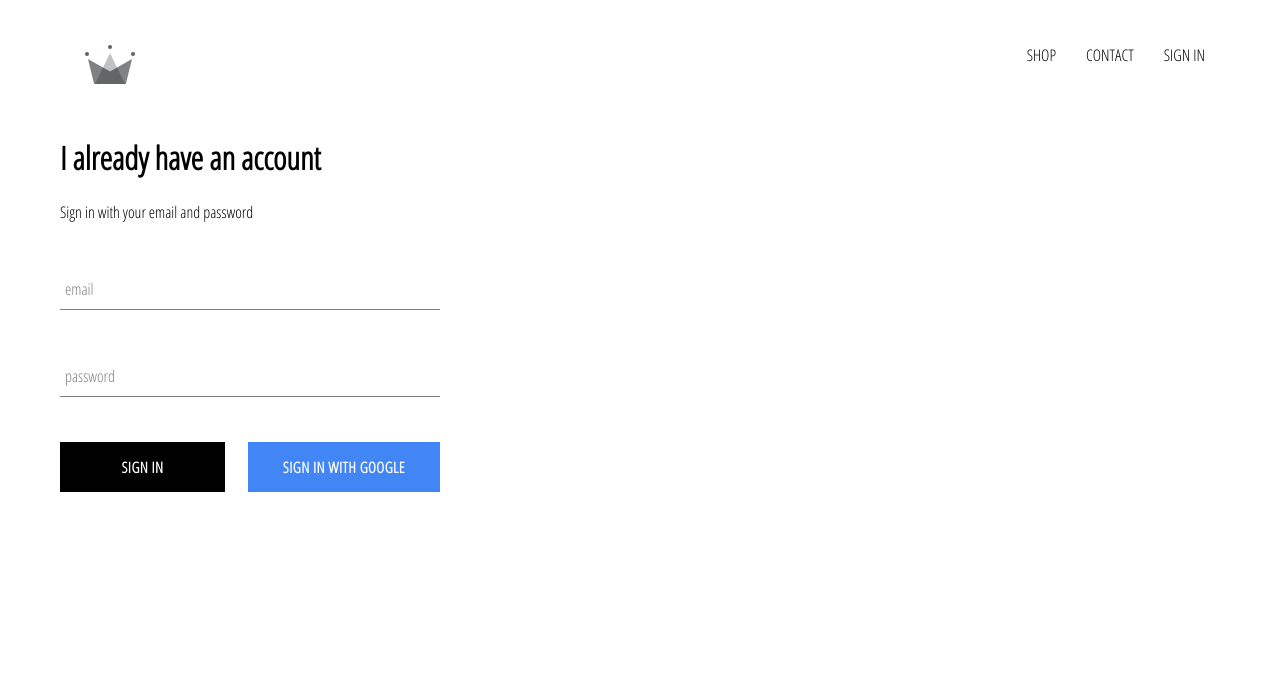
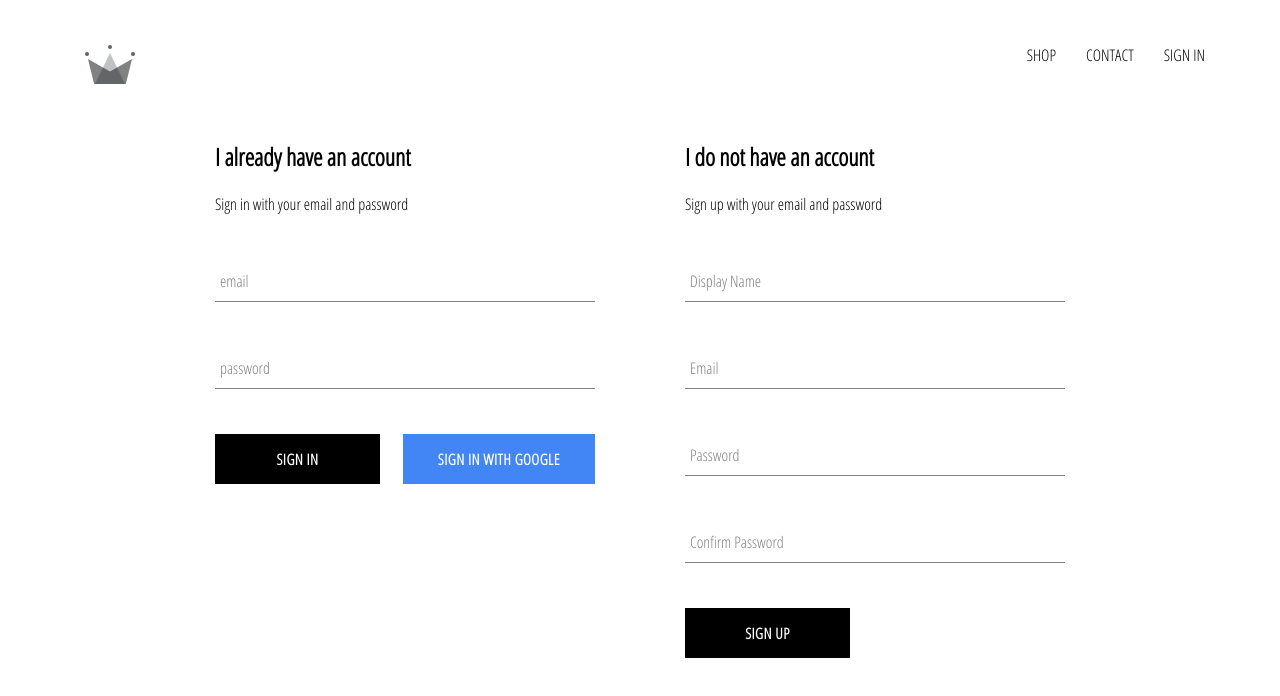
Before and after one commit to stevedoty/crwn-clothing, a React (Create React App) app: page /signin in a window 1280 px wide. Shown: the top 696 px of the page. Built offline with nearby package versions, Linux system fonts and the light colour scheme; no server answers.

Commit message:
implemented firebase utils, included ability to store authenticated users in our firebase database

```diff
--- a/src/App.js
+++ b/src/App.js
@@ -8,7 +8,7 @@
 import HomePage from './components/pages/homepage/homepage.component';
 import ShopPage from './components/pages/shop/shop.component';
 
-import { auth } from './firebase/firebase.utils'
+import { auth, createUserProfileDocument } from './firebase/firebase.utils'
 
 class App extends React.Component {
     constructor(props){
@@ -22,11 +22,21 @@
     unsubscribeFromAuth = null
 
     componentDidMount(){
-        this.unsubscribeFromAuth = auth.onAuthStateChanged(user => {
-            this.setState({ currentUser: user });
+        this.unsubscribeFromAuth = auth.onAuthStateChanged(async userAuth => {
+           if (userAuth) {
+            const userRef = await createUserProfileDocument(userAuth);
 
-            console.log(user)
-        })
+            userRef.onSnapshot(snapShot => {
+                this.setState({
+                    currentUser: {
+                        id: snapShot.id,
+                        ...snapShot.data()
+                    }
+                })
+            });
+           }
+           else {this.setState({currentUser: userAuth})}
+        });
     }
 
     componentWillUnmount() {
--- a/src/components/pages/sign-in-and-sign-up/sign-in-and-sign-up.component.js
+++ b/src/components/pages/sign-in-and-sign-up/sign-in-and-sign-up.component.js
@@ -1,11 +1,14 @@
 import React from 'react';
 
-import SignIn from '../../sign-in/sign-in.component'
-//import './sign-in-and-sign-up.styles.scss';
+import SignIn from '../../sign-in/sign-in.component';
+import SignUp from '../../sign-up/sign-up.component';
+
+import './sign-in-and-sign-up.styles.scss';
 
 const SignInAndSignUp = () => (
     <div className='sign-in-and-sign-up'>
         <SignIn />
+        <SignUp />
     </div>
 );
 
--- /dev/null
+++ b/src/components/pages/sign-in-and-sign-up/sign-in-and-sign-up.styles.scss
@@ -0,0 +1,6 @@
+.sign-in-and-sign-up {
+    width: 850px;
+    display: flex;
+    justify-content: space-between;
+    margin: 30px auto;
+}
--- a/src/components/sign-in/sign-in.component.js
+++ b/src/components/sign-in/sign-in.component.js
@@ -29,7 +29,7 @@
     render(){
         return(
             <div className='sign-in'>
-                <h1>I already have an account</h1>
+                <h2 className='title'>I already have an account</h2>
                 <span>Sign in with your email and password</span>
                 <form onSubmit={this.handleSubmit} >
                     <FormInput
@@ -51,8 +51,7 @@
                     <div className='buttons'>
                         <CustomButton type='submit'>Sign In</CustomButton>
                         <CustomButton onClick={ signInWithGoogle } isGoogleSignIn>
-                            {' '}
-                            Sign In With Google{' '}
+                            Sign In With Google
                         </CustomButton>
                     </div>
 
--- a/src/components/sign-in/sign-in.styles.scss
+++ b/src/components/sign-in/sign-in.styles.scss
@@ -4,7 +4,7 @@
   flex-direction: column;
 
   .title {
-    margin: 10px 0px;
+    margin: 20px 0px;
   }
 
   .buttons {
--- /dev/null
+++ b/src/components/sign-up/sign-up.component.js
@@ -0,0 +1,105 @@
+import React from 'react';
+
+import FormInput from '../form-input/form-input.component.js';
+import CustomButton from '../custom-button/custom-button.component'
+
+import { auth, createUserProfileDocument } from '../../firebase/firebase.utils'
+
+import './sign-up.styles.scss';
+
+class SignUp extends React.Component {
+    constructor(props){
+        super(props);
+
+        this.state={
+            displayName: '',
+            email: '',
+            password: '',
+            confirmPassword: ''
+        }
+    }
+
+    handleSubmit = async event => {
+        event.preventDefault();
+
+        const { displayName, email, password, confirmPassword } = this.state;
+
+        if(password !== confirmPassword) {
+            alert('passwords don\'t match');
+            return;
+        }
+
+        try {
+            const { user } = await auth.createUserWithEmailAndPassword(
+                email,
+                password
+            );
+
+           await createUserProfileDocument( user, { displayName } );
+
+           this.setState({
+               displayName: '',
+               email: '',
+               password: '',
+               confirmPassword: ''
+           })
+        } catch (error) {
+            console.log(error);
+        }
+    };
+
+    handleChange = event => {
+        const { name, value } = event.target;
+
+        this.setState({ [name]: value });
+    }
+
+
+
+    render(){
+        const {displayName, email, password, confirmPassword} = this.state;
+        return(
+            <div className='sign-up'>
+                <h2 className='title'>I do not have an account</h2>
+                <span>Sign up with your email and password</span>
+                <form className='sign-up-form' onSubmit={this.handleSubmit} >
+                    <FormInput
+                        type='text'
+                        name='displayName'
+                        value={displayName}
+                        label='Display Name'
+                        handleChange={this.handleChange}
+                        required
+                    />
+                     <FormInput
+                        name='email'
+                        type='email'
+                        value={email}
+                        label='Email'
+                        handleChange={this.handleChange}
+                        required
+                    />
+                    <FormInput
+                        name='password'
+                        type='password'
+                        value={password}
+                        label='Password'
+                        handleChange={this.handleChange}
+                        required
+                    />
+                     <FormInput
+                        name='confirmPassword'
+                        type='password'
+                        value={confirmPassword}
+                        label='Confirm Password'
+                        handleChange={this.handleChange}
+                        required
+                    />
+                    <CustomButton type='submit'>Sign Up</CustomButton>
+                </form>
+            </div>
+        )
+    }
+};
+
+export default SignUp;
--- /dev/null
+++ b/src/components/sign-up/sign-up.styles.scss
@@ -0,0 +1,9 @@
+.sign-up {
+    display: flex;
+    flex-direction: column;
+    width: 380px;
+
+    .title {
+        margin: 20px 0;
+    }
+}
--- a/src/firebase/firebase.utils.js
+++ b/src/firebase/firebase.utils.js
@@ -1,6 +1,7 @@
 import firebase from 'firebase/app';
 import 'firebase/firestore';
 import 'firebase/auth';
+
 import apiKey from './api_key';
 
 const config = {
@@ -14,6 +15,32 @@
     measurementId: "G-MF5RNG5XCH"
 }
 
+export const createUserProfileDocument = async (userAuth, additionalData) => {
+    if (!userAuth) return;
+
+    const userRef = firestore.doc(`users/${userAuth.uid}`);
+
+    const snapShot = await userRef.get();
+
+    if (!snapShot.exists) {
+        const { displayName, email } = userAuth;
+        const createdAt = new Date();
+
+        try {
+            await userRef.set({
+                displayName,
+                email,
+                createdAt,
+                ...additionalData
+            })
+        } catch (error) {
+            console.log('error creating user', error.message);
+        }
+    }
+
+    return userRef;
+}
+
 firebase.initializeApp(config);
 
 export const auth = firebase.auth();
```
Also changed, not shown: src/components/header/header.component.js (+3 -4 lines), src/test.js (added, +8 -0 lines).
